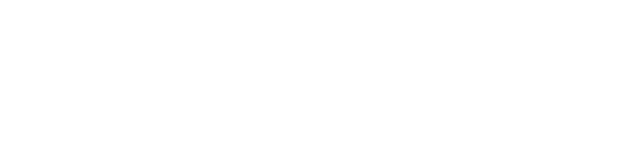
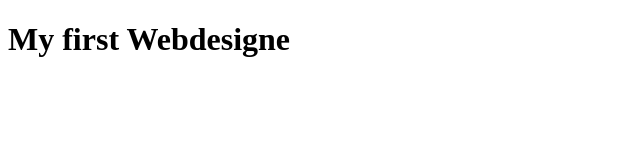
Before and after one commit to Al-Noman02/My-second-repo, a plain HTML site: page index.html in a window 1280 px wide. Shown: the whole page, without its empty margins (0-640 px from the left). Drawn offline with Linux system fonts and the light colour scheme.

Commit message:
first time

```diff
--- a/index.html
+++ b/index.html
@@ -7,6 +7,6 @@
     <title>My second git repo</title>
 </head>
 <body>
-
+    <h1>My first Webdesigne</h1>
 </body>
 </html>
```
